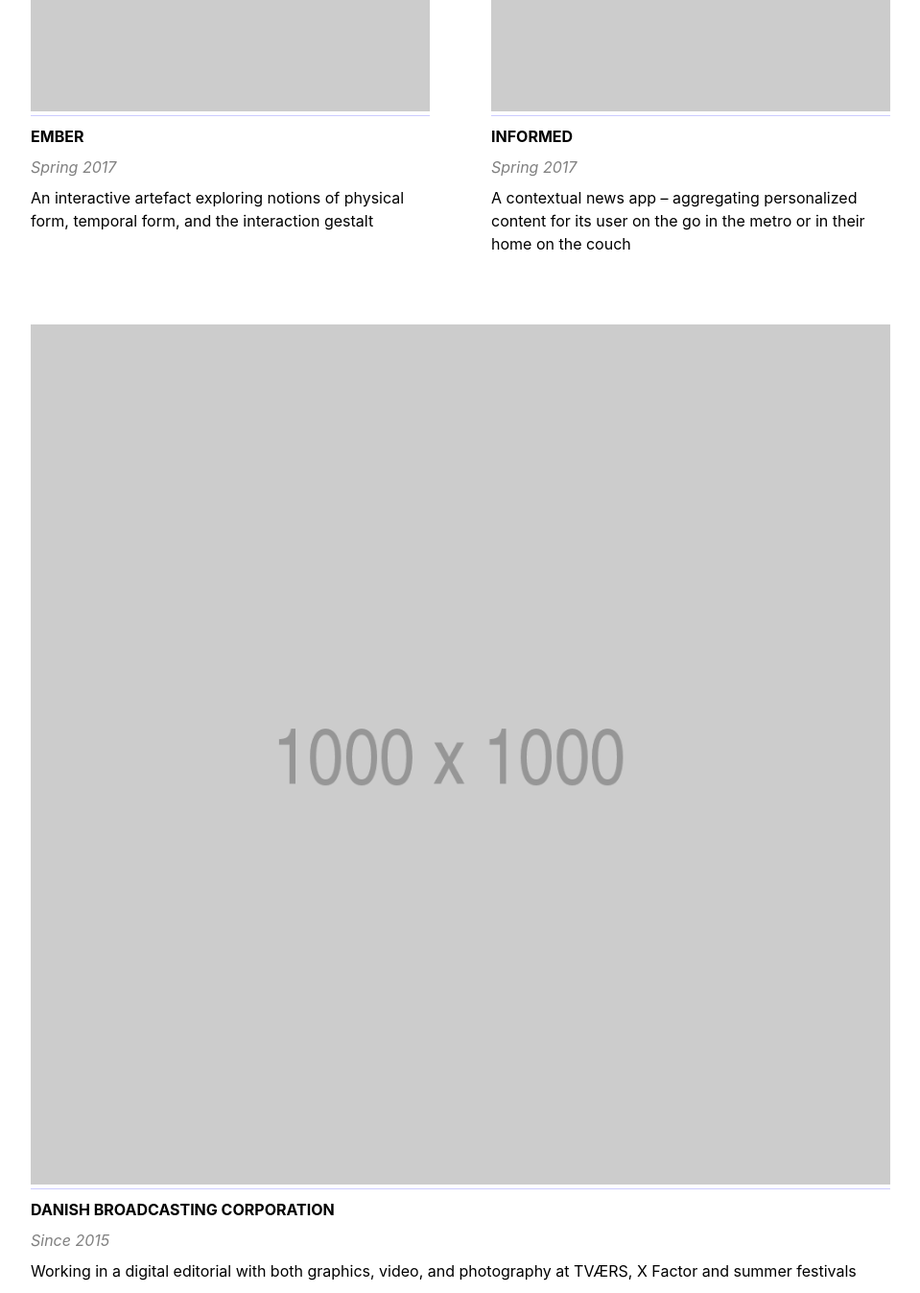
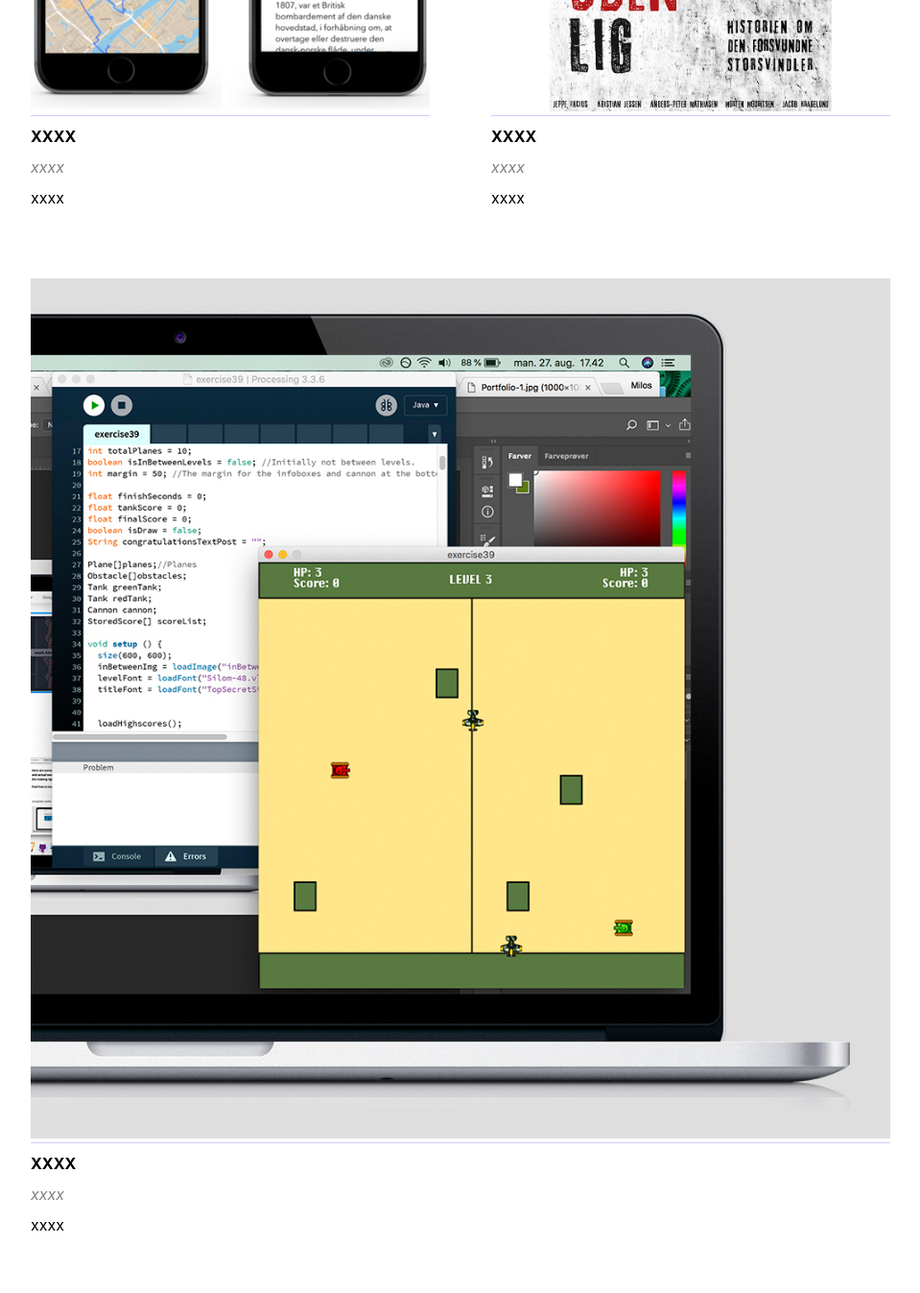
Before and after one commit to milosfacius/MyPortfolio, a plain HTML site: page work-smk.html in a window 1280 px wide. Shown: the part 2820-4167 px from the top of the page at 96% size, without its empty margins (160-1119 px from the left). Drawn offline with Linux system fonts and the light colour scheme.

Commit message:
Changes
Skiftet til placeholders

```diff
--- a/work-smk.html
+++ b/work-smk.html
@@ -83,27 +83,27 @@
 
     <div class="gallery">
       <a href="work-ember.html">
-        <img src="images/placehold.jpg" alt="Ember">
-        <div class="work-titel">Ember</div>
-        <div class="work-year">Spring 2017</div>
-        <div class="desc">An interactive artefact exploring notions of physical form, temporal form, and the interaction gestalt</div>
+        <img src="images/smk-1.jpg" alt="Ember">
+        <div class="work-titel">xxxx</div>
+        <div class="work-year">xxxx</div>
+        <div class="desc">xxxx</div>
       </a>
     </div>
     <div class="gallery">
       <a href="work-informed.html">
-        <img src="images/placehold.jpg" alt="Informed">
-        <div class="work-titel">Informed</div>
-        <div class="work-year">Spring 2017</div>
-        <div class="desc">A contextual news app – aggregating personalized content for its user on the go in the metro or in their home on the couch</div>
+        <img src="images/book-1.jpg" alt="xxxx">
+        <div class="work-titel">xxxx</div>
+        <div class="work-year">xxxx</div>
+        <div class="desc">xxxx</div>
       </a>
     </div>
   </div>
     <div class="gallery">
       <a href="work-dr.html">
-        <img src="images/placehold.jpg" alt="DR">
-        <div class="work-titel">Danish Broadcasting Corporation</div>
-        <div class="work-year">Since 2015</div>
-        <div class="desc">Working in a digital editorial with both graphics, video, and photography at TVÆRS, X Factor and summer festivals</div>
+        <img src="images/programming-1.jpg" alt="xxxx">
+        <div class="work-titel">xxxx</div>
+        <div class="work-year">xxxx</div>
+        <div class="desc">xxxx</div>
       </a>
     </div>
   </div>
```
Also changed, not shown: work-wwlfdmd.html (+11 -11 lines).
